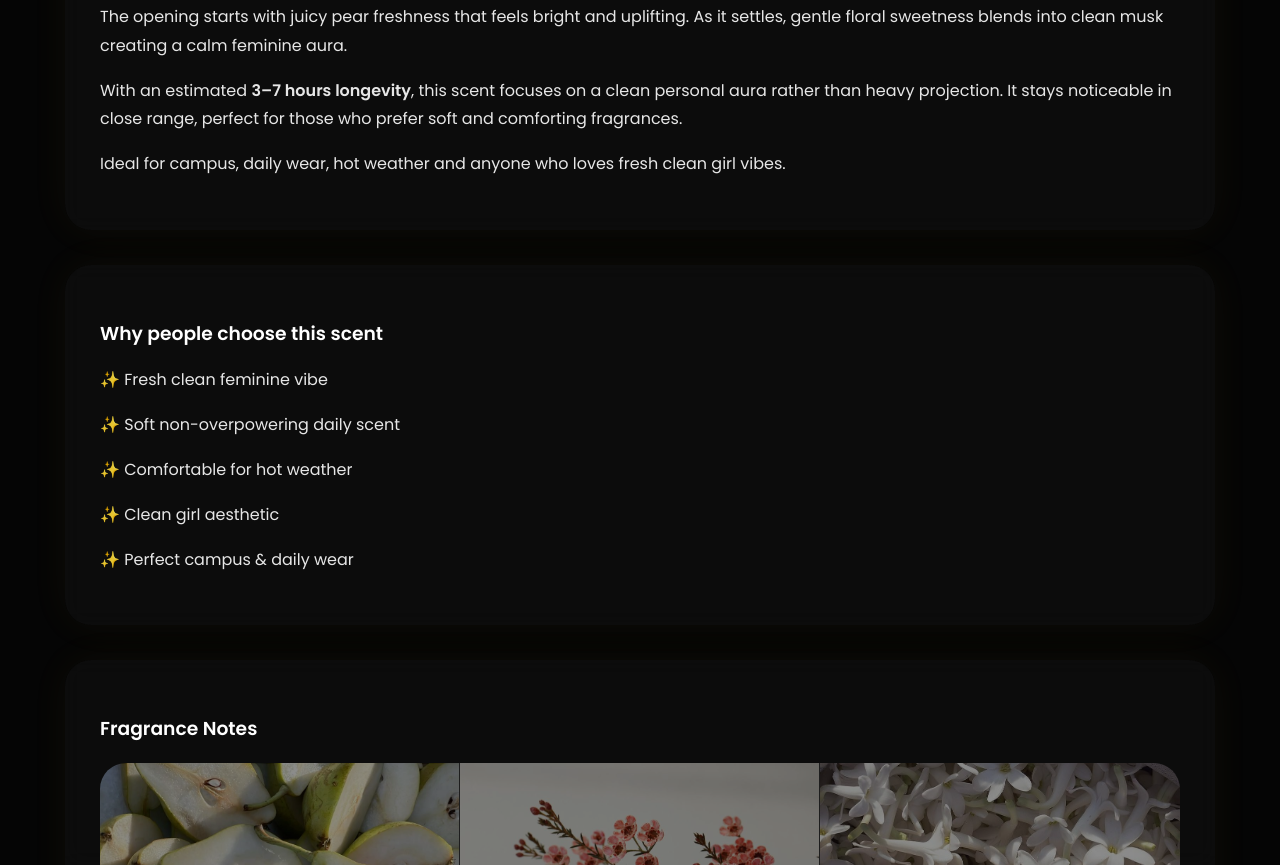
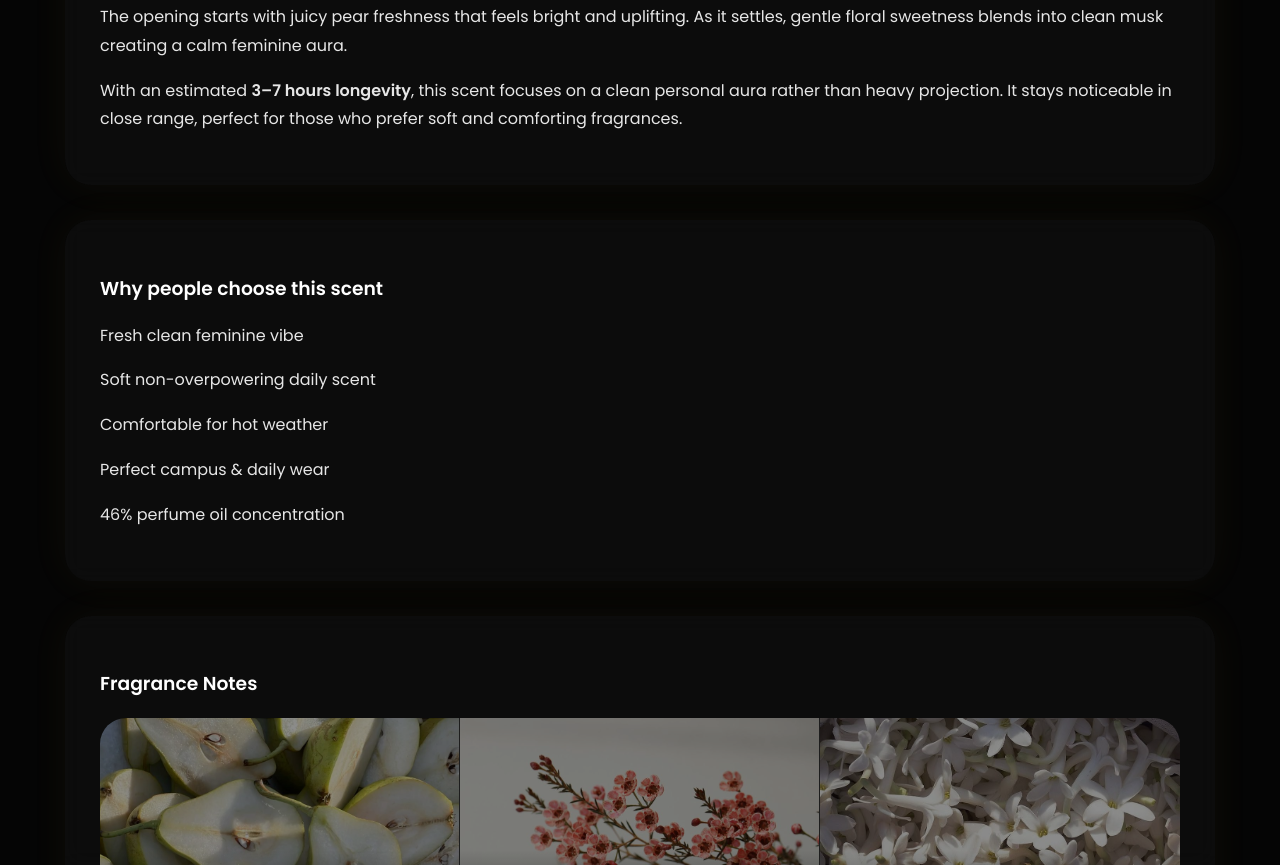
Before and after one commit to raziqrosli1/rize, a plain HTML site: page pear.html in a window 1280 px wide. Shown: the part 1000-1865 px from the top of the page. Drawn offline with nearby package versions, Linux system fonts and the light colour scheme.

Commit message:
Update pear.html

```diff
--- a/pear.html
+++ b/pear.html
@@ -77,6 +77,7 @@ width:100%;
 max-width:380px;
 height:520px;
 object-fit:contain;
+border-radius: 30px;
 transition:.4s;
 }
 
@@ -202,7 +203,11 @@ box-shadow:0 0 18px rgba(255,80,80,0.6);
 .full{margin-top:35px}
 p{opacity:.9;line-height:1.8}
 
-/* ===== NOTES GRID ===== */
+/* ABOUT */
+.full{margin-top:35px}
+p{opacity:.9;line-height:1.8}
+
+/* ===== LUXURY NOTES ===== */
 .notes-grid{
 display:grid;
 grid-template-columns:repeat(3,1fr);
@@ -211,11 +216,13 @@ overflow:hidden;
 background:#0a0a0a;
 margin-top:20px;
 }
+
 .note-item{
 position:relative;
 height:260px;
 overflow:hidden;
 }
+
 .note-item img{
 width:100%;
 height:100%;
@@ -223,10 +230,13 @@ object-fit:cover;
 filter:brightness(.55);
 transition:.7s;
 }
+
 .note-item:hover img{
 transform:scale(1.08);
 filter:brightness(.75);
 }
+
+/* overlay */
 .note-layer{
 position:absolute;
 bottom:0;
@@ -235,29 +245,41 @@ width:100%;
 padding:22px;
 background:linear-gradient(transparent, rgba(0,0,0,0.85));
 }
+
 .note-small{
 font-size:11px;
 letter-spacing:3px;
 opacity:.7;
 }
+
 .note-layer h4{
 margin:6px 0 4px;
 font-size:20px;
 }
+
 .note-layer p{
 font-size:13px;
 opacity:.75;
 line-height:1.5;
 margin:0;
 }
+
+/* divider */
 .note-item:not(:last-child){
 border-right:1px solid rgba(255,255,255,0.08);
+}
+
+/* hover glow */
+.note-item:hover{
+box-shadow:inset 0 -120px 120px rgba(212,175,55,0.08);
 }
 
 /* MOBILE */
 @media(max-width:768px){
 .top{grid-template-columns:1fr;}
-.notes-grid{grid-template-columns:1fr;}
+.notes-grid{
+grid-template-columns:1fr;
+}
 .note-item{
 height:200px;
 border-right:none;
@@ -289,7 +311,7 @@ border-top:1px solid rgba(255,255,255,0.05);
 <div class="top">
 
 <div class="card image-box">
-<img src="pear.png">
+<img src="pe.png">
 </div>
 
 <div>
@@ -340,20 +362,18 @@ The opening starts with juicy pear freshness that feels bright and uplifting. As
 With an estimated <b>3–7 hours longevity</b>, this scent focuses on a clean personal aura rather than heavy projection. It stays noticeable in close range, perfect for those who prefer soft and comforting fragrances.
 </p>
 
-<p>
-Ideal for campus, daily wear, hot weather and anyone who loves fresh clean girl vibes.
-</p>
+
 </div>
 
 <!-- WHY PEOPLE BUY -->
 <div class="card full">
 <h3>Why people choose this scent</h3>
 
-<p>✨ Fresh clean feminine vibe</p>
-<p>✨ Soft non-overpowering daily scent</p>
-<p>✨ Comfortable for hot weather</p>
-<p>✨ Clean girl aesthetic</p>
-<p>✨ Perfect campus & daily wear</p>
+<p> Fresh clean feminine vibe</p>
+<p> Soft non-overpowering daily scent</p>
+<p> Comfortable for hot weather</p>
+<p> Perfect campus & daily wear</p>
+<p> 46% perfume oil concentration </p>
 
 </div>
 
```
